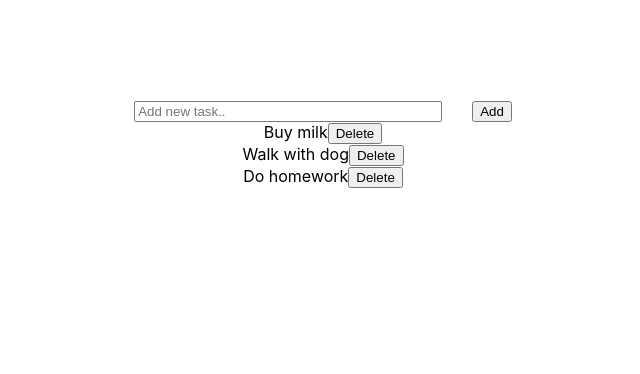
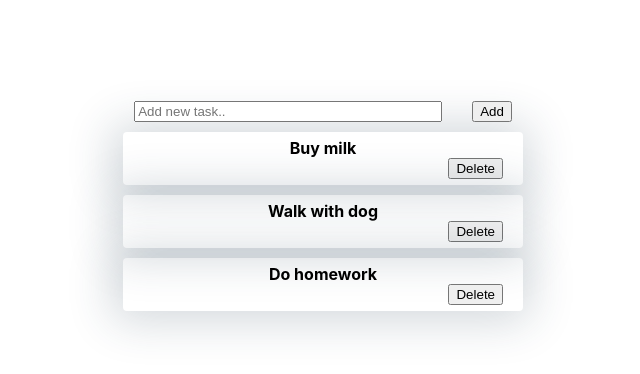
Before and after one commit to shayirmyn/homework53, a React (Create React App) app: page / in a window 1280 px wide. Shown: the top 374 px of the page, without its empty margins (317-957 px from the left). Built offline with nearby package versions, Linux system fonts and the light colour scheme.

Commit message:
added some styles to homework

```diff
--- a/src/AddTaskForm/AddTaskForm.tsx
+++ b/src/AddTaskForm/AddTaskForm.tsx
@@ -3,23 +3,21 @@ import React, {ReactEventHandler} from 'react';
 interface IAddTaskForm {
     inputValue: string;
     onChange: ReactEventHandler;
-    add: ReactEventHandler;
-    onClick: ReactEventHandler;
+    onSubmit: React.FormEventHandler;
 }
 
 const AddTaskForm: React.FC<IAddTaskForm> = props => {
 
     return (
         <div className="toDoList">
-            <form className="form" onClick={props.onClick}>
+            <form className="form" onSubmit={props.onSubmit}>
                 <input className="inputAdd"
                        type="text"
                        placeholder="Add new task.."
                        value={props.inputValue}
                        onChange={props.onChange}
                 />
-                <button className="btnAdd"
-                        onClick={props.add}
+                <button type={"submit"} className="btnAdd"
                 >Add</button>
             </form>
         </div>
--- a/src/App.css
+++ b/src/App.css
@@ -55,9 +55,22 @@
 }
 
 .btnDelete {
+  display: block;
   margin: 0 20px 0 auto;
 }
 
 .taskSpan {
-  margin: 0 0 0 20px;
+  font-weight: bold;
+  margin: 0 auto 0 0;
 }
+
+.taskBlock {
+  -webkit-box-shadow: -2px 1px 46px 9px rgba(34, 60, 80, 0.2);
+  -moz-box-shadow: -2px 1px 46px 9px rgba(34, 60, 80, 0.2);
+  box-shadow: -2px 1px 46px 9px rgba(34, 60, 80, 0.2);
+  border-radius: 4px;
+  margin: 10px auto 5px auto;
+  padding: 6px 0 6px 0;
+  width: 400px;
+
+}
--- a/src/App.tsx
+++ b/src/App.tsx
@@ -23,7 +23,8 @@ const App = () => {
         setCurrentTask(event.target.value);
     };
 
-    const inputAddTask = () => {
+    const inputAddTask = (event: React.FormEvent) => {
+        event.preventDefault();
         if (currentTask !== "") {
             const newTask: Task = {
                 task: currentTask,
@@ -44,11 +45,6 @@ const App = () => {
         setAddTask(addTask.filter((task) => task.id !== taskId));
     };
 
-
-    const defaultEvent = (event: React.MouseEvent<HTMLAnchorElement, MouseEvent>) => {
-        event.preventDefault();
-    }
-
     const showTask = addTask.map(show => {
         return <Task task={show.task} key={show.id} onRemoveTask={() => deleteTask(show.id)}/>
     })
@@ -56,10 +52,9 @@ const App = () => {
     return (
         <div className="App">
             <AddTaskForm
-                         onClick={defaultEvent}
                          inputValue={currentTask}
                          onChange={inputChange}
-                         add={inputAddTask}
+                         onSubmit={inputAddTask}
             />
             {showTask}
         </div>
--- a/src/Task/Task.tsx
+++ b/src/Task/Task.tsx
@@ -3,7 +3,7 @@ import React from 'react';
 interface ITask {
     task: string,
     key: string,
-    onRemoveTask ?: React.MouseEventHandler,
+    onRemoveTask: React.MouseEventHandler,
 }
 
 const Task: React.FC<ITask> = props => {
```
